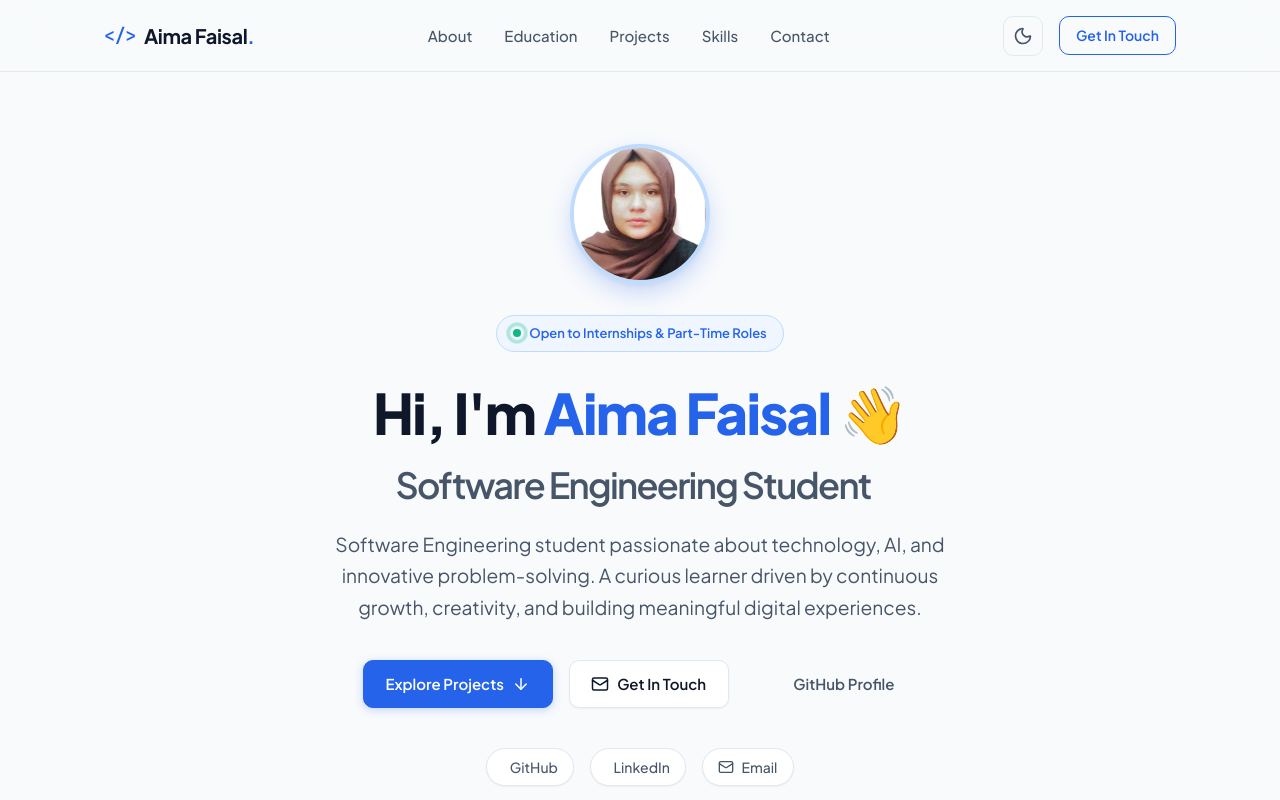
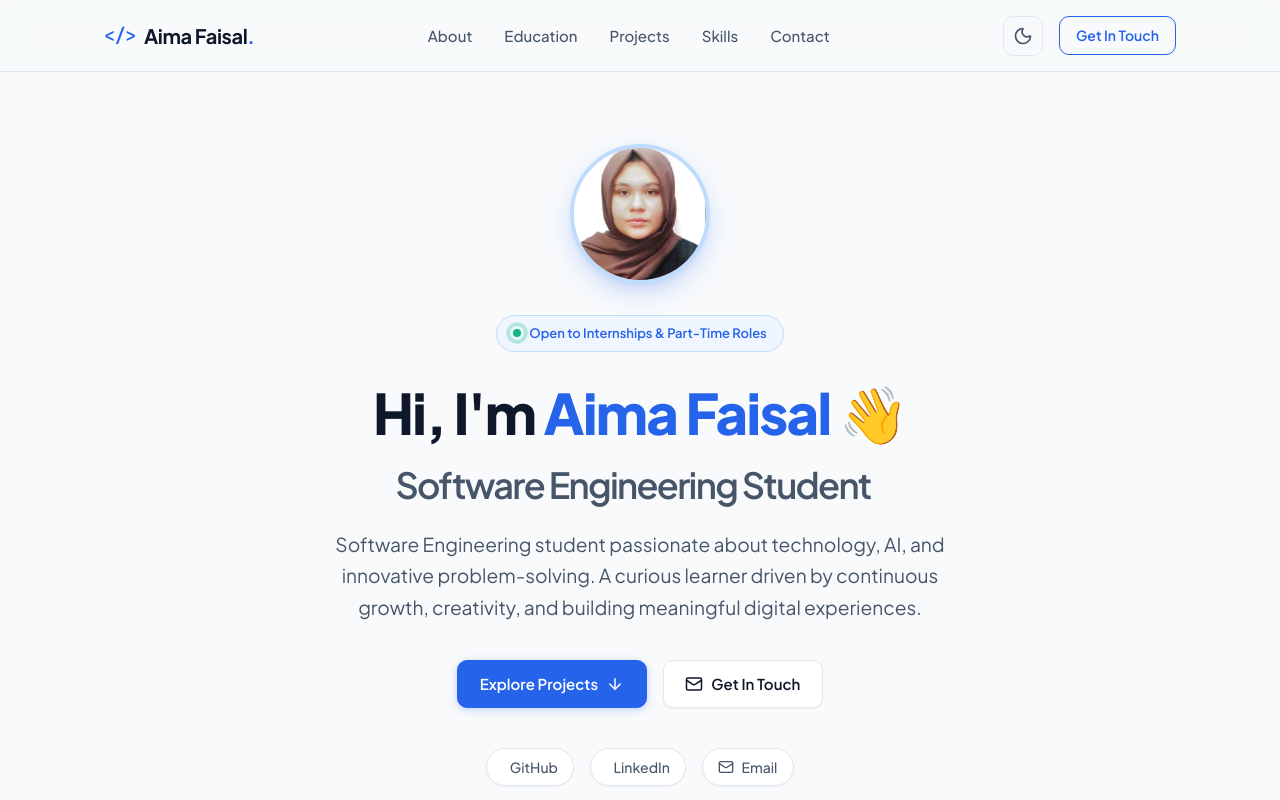
Before and after one commit to AimaFaisal/portfolio, a plain HTML site: page index.html in a window 1280 px wide. Shown: the top 800 px of the page. Drawn offline with nearby package versions, Linux system fonts and the light colour scheme.

Commit message:
Remove duplicate GitHub button in hero section

```diff
--- a/index.html
+++ b/index.html
@@ -90,10 +90,6 @@
           <a href="#contact" class="btn btn-secondary">
             <i data-lucide="mail" class="btn-icon"></i>
             <span>Get In Touch</span>
-          </a>
-          <a href="https://github.com/AimaFaisal" target="_blank" rel="noopener noreferrer" class="btn btn-ghost">
-            <i data-lucide="github" class="btn-icon"></i>
-            <span>GitHub Profile</span>
           </a>
         </div>
 
```
